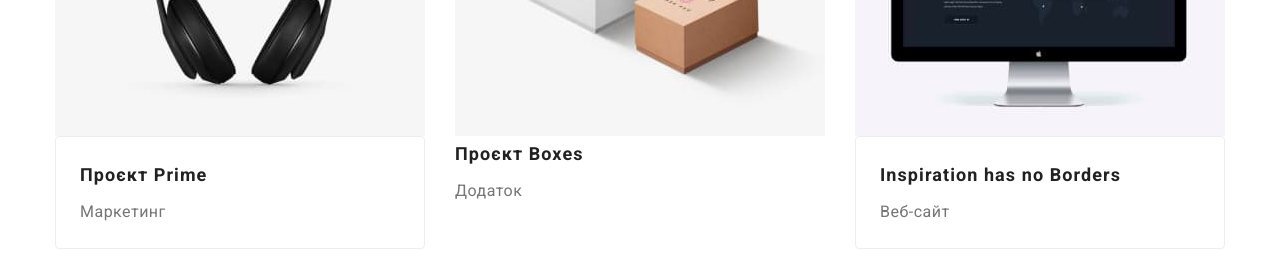
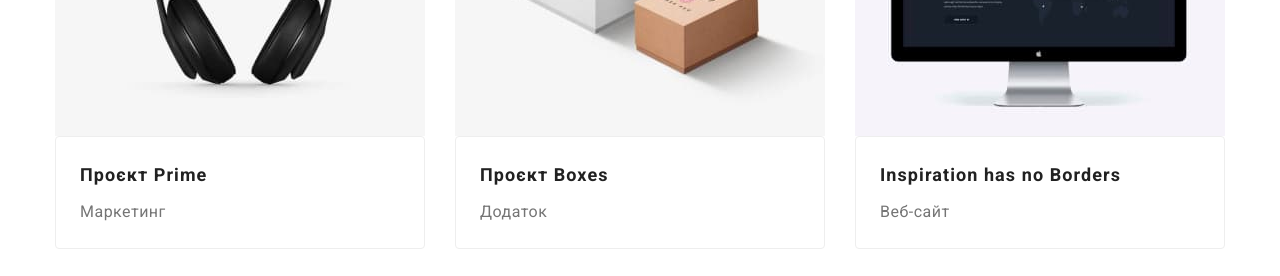
Before and after one commit to DmytroVyhovskyi1997/goit-markup-hw-05, a plain HTML site: page portfolio.html in a window 1280 px wide. Shown: the part 860-1136 px from the top of the page. Drawn offline with nearby package versions, Linux system fonts and the light colour scheme.

Commit message:
Summary(required)

```diff
--- a/css/styles.css
+++ b/css/styles.css
@@ -864,7 +864,14 @@ margin-left: 70px;
 .overlay-link:focus .portfolio-card {
     opacity: 1;
     transform: translateY(0);
+
+
 }
+.overlay-link:hover .card-content,
+.overlay-link:focus .card-content{
+    box-shadow: 0px 1px 1px rgba(0, 0, 0, 0.12), 0px 4px 4px rgba(0, 0, 0, 0.06), 1px 4px 6px rgba(0, 0, 0, 0.16);
+}
+
 
 
 
--- a/portfolio.html
+++ b/portfolio.html
@@ -146,7 +146,7 @@
                         дозволить відвідувачу отримати вичерпні відомості про компанію чи приватну особу.</p>
                 </div>
                 </div>
-                 <div class="overlay-link" class="card-content">
+                 <div class="card-content">
                 <h2 class="text-port">Проєкт Boxes</h2>
                 <p class="text-image">Додаток</p>
                 </div>
```
